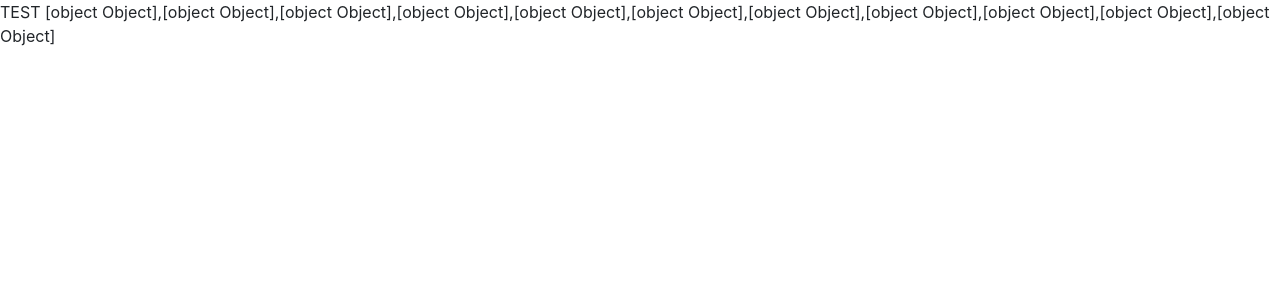
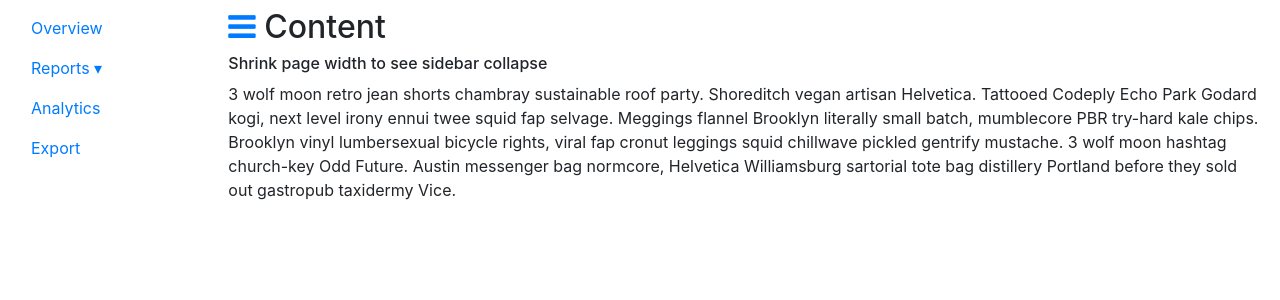
Before and after one commit to nadeemramsing/angular6-bootstrap4-starter, an Angular app: page /#/pages in a window 1280 px wide. Shown: the top 300 px of the page. Built offline with nearby package versions, Linux system fonts and the light colour scheme.

Commit message:
Navbar working.

```diff
--- a/src/app/common/components/navbar/navbar.component.css
+++ b/src/app/common/components/navbar/navbar.component.css
@@ -0,0 +1,9 @@
+#sidebar {
+    min-width: 130px;
+}
+.nav-link[data-toggle].collapsed:after {
+    content: "▾";
+}
+.nav-link[data-toggle]:not(.collapsed):after {
+    content: "▴";
+}
--- a/src/app/common/components/navbar/navbar.component.html
+++ b/src/app/common/components/navbar/navbar.component.html
@@ -1,3 +1,113 @@
-TEST
+<!-- From https://www.codeply.com/go/hVbwZ8ttu8/bootstrap-4-vertical-menu-with-submenu -->
+<div class="container-fluid h-100">
+    <div class="row h-100">
+        <div class="col-2 collapse d-md-flex bg-faded pt-2 h-100"
+             id="sidebar">
 
-{{menu}}
+            <ul class="nav flex-column">
+                <li class="nav-item">
+                    <a class="nav-link"
+                       href="#">
+                        Overview
+                    </a>
+                </li>
+
+                <li class="nav-item">
+                    <a class="nav-link collapsed"
+                       href="#submenu1"
+                       data-toggle="collapse"
+                       data-target="#submenu1">
+                        Reports
+                    </a>
+
+                    <div class="collapse"
+                         id="submenu1"
+                         aria-expanded="false">
+
+                        <ul class="flex-column pl-2 nav">
+                            <li class="nav-item">
+                                <a class="nav-link py-0"
+                                   href="">Orders</a>
+                            </li>
+
+                            <li class="nav-item">
+                                <a class="nav-link collapsed py-0"
+                                   href="#submenu1sub1"
+                                   data-toggle="collapse"
+                                   data-target="#submenu1sub1">
+                                    Customers
+                                </a>
+
+                                <div class="collapse small"
+                                     id="submenu1sub1"
+                                     aria-expanded="false">
+
+                                    <ul class="flex-column nav pl-4">
+                                        <li class="nav-item">
+                                            <a class="nav-link p-0"
+                                               href="">
+                                                <i class="fa fa-fw fa-clock-o"></i>
+                                                Daily
+                                            </a>
+                                        </li>
+
+                                        <li class="nav-item">
+                                            <a class="nav-link p-0"
+                                               href="">
+                                                <i class="fa fa-fw fa-dashboard"></i>
+                                                Dashboard
+                                            </a>
+                                        </li>
+
+                                        <li class="nav-item">
+                                            <a class="nav-link p-0"
+                                               href="">
+                                                <i class="fa fa-fw fa-bar-chart"></i>
+                                                Charts
+                                            </a>
+                                        </li>
+
+                                        <li class="nav-item">
+                                            <a class="nav-link p-0"
+                                               href="">
+                                                <i class="fa fa-fw fa-compass"></i>
+                                                Areas
+                                            </a>
+                                        </li>
+                                    </ul>
+                                </div>
+                            </li>
+                        </ul>
+                    </div>
+                </li>
+
+                <li class="nav-item">
+                    <a class="nav-link"
+                       href="#">
+                        Analytics
+                    </a>
+                </li>
+
+                <li class="nav-item">
+                    <a class="nav-link"
+                       href="#">
+                        Export
+                    </a>
+                </li>
+            </ul>
+        </div>
+        <div class="col pt-2">
+            <h2>
+                <a href=""
+                   data-target="#sidebar"
+                   data-toggle="collapse"
+                   class="hidden-md-up">
+                    <i class="fa fa-bars"></i>
+                </a>
+                Content
+            </h2>
+            <h6 class="hidden-sm-down">Shrink page width to see sidebar collapse</h6>
+            <p>3 wolf moon retro jean shorts chambray sustainable roof party. Shoreditch vegan artisan Helvetica. Tattooed Codeply Echo Park Godard kogi, next level irony ennui twee squid fap selvage. Meggings flannel Brooklyn literally small batch, mumblecore PBR try-hard kale chips. Brooklyn vinyl lumbersexual bicycle rights, viral fap cronut leggings squid chillwave pickled gentrify mustache. 3 wolf moon hashtag church-key Odd Future. Austin messenger bag normcore, Helvetica Williamsburg sartorial tote bag distillery Portland before they sold out gastropub taxidermy Vice.</p>
+        </div>
+    </div>
+</div>
```
